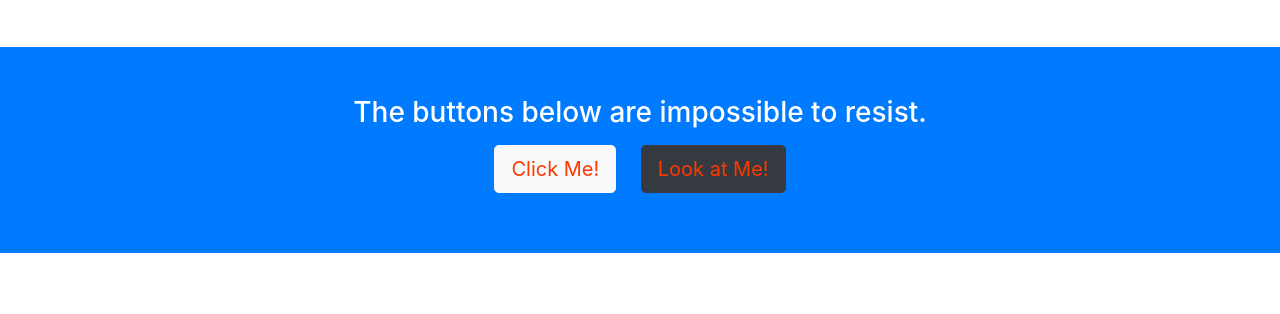
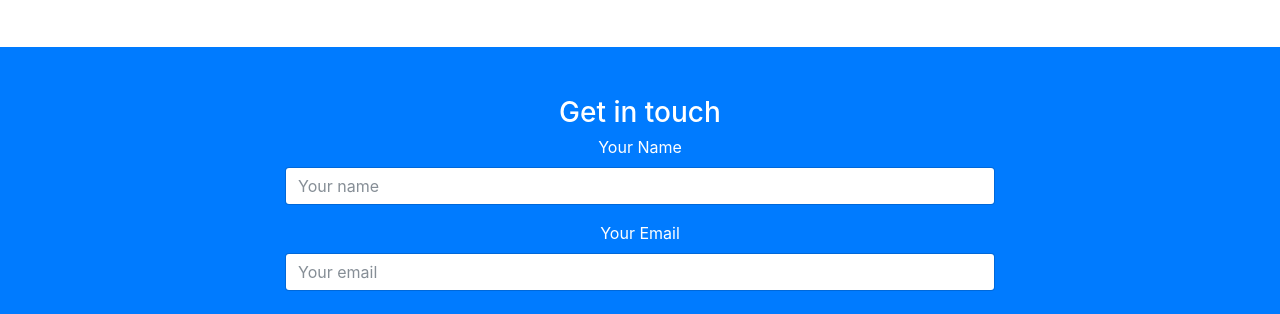
Before and after one commit to maxmallows/landing, a website with bundled scripts: page index.html in a window 1280 px wide. Shown: the part 2991-3305 px from the top of the page. Built offline with nearby package versions, Linux system fonts and the light colour scheme.

Commit message:
added form

```diff
--- a/index.html
+++ b/index.html
@@ -8,7 +8,7 @@
     <meta name="description" content="">
     <meta name="author" content="">
 
-    <title>Stylish Portfolio - Start Bootstrap Template</title>
+    <title>Start A Story</title>
 
     <!-- Bootstrap Core CSS -->
     <link href="vendor/bootstrap/css/bootstrap.min.css" rel="stylesheet">
@@ -206,10 +206,19 @@
 
     <!-- Call to Action -->
     <aside class="call-to-action bg-primary text-white bg-orange">
-      <div class="container text-center">
-        <h3>The buttons below are impossible to resist.</h3>
-        <a href="#" class="btn btn-lg btn-light">Click Me!</a>
-        <a href="#" class="btn btn-lg btn-dark">Look at Me!</a>
+      <div class="container text-center" >
+        <h3>Get in touch</h3>
+          <form class="col-lg-8 mx-auto text-center">
+            <div class="form-group">
+              <label for="inputName">Your Name</label>
+              <input type="name" class="form-control" id="inputName" placeholder="Your name">
+            </div>
+            <div class="form-group">
+              <label for="inputEmail">Your Email</label>
+              <input type="email" class="form-control" id="inputPassword" placeholder="Your email">
+            </div>
+              <a href="#" class="btn btn-lg btn-light">Submit</a>
+          </form>
       </div>
     </aside>
 
```
